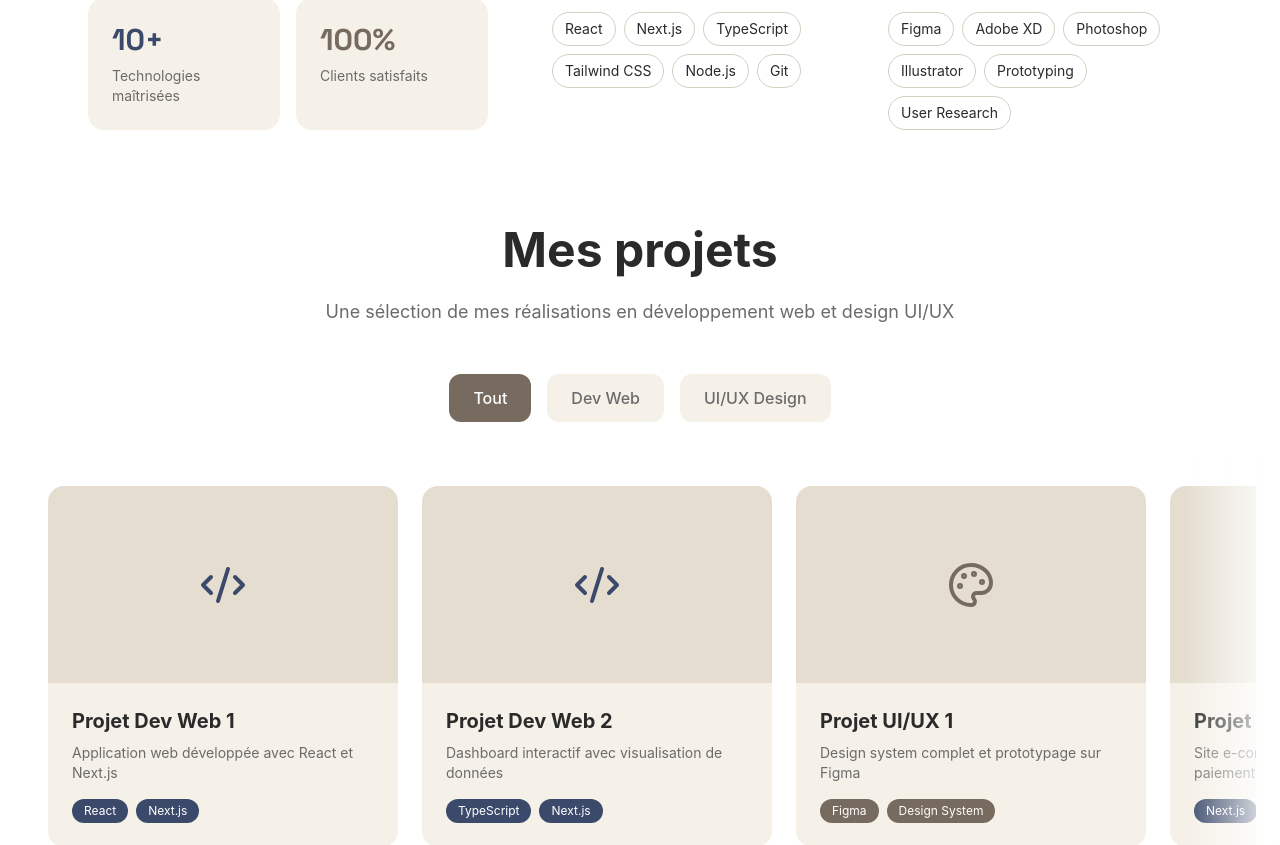
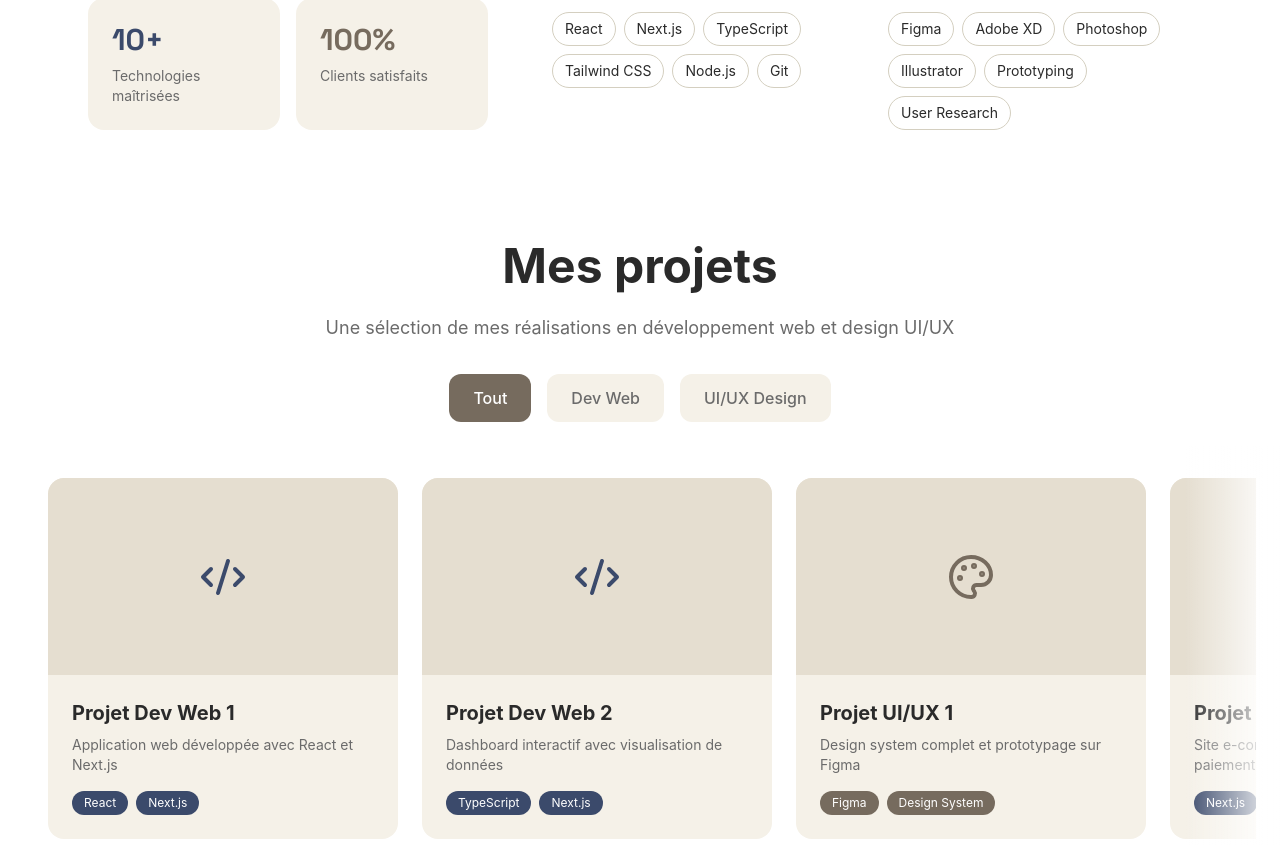
Before and after one commit to nadhirbk/portfolio, a Next.js app: page / in a window 1280 px wide. Shown: the part 1302-2147 px from the top of the page. Built offline with nearby package versions, Linux system fonts and the light colour scheme; a web font is replaced by a local one.

Commit message:
✨ Optimisation du spacing de la section Projets
- Ajustement pt-24 -> pt-20 pour meilleur alignement avec la navbar
- Réduction mb-12 -> mb-8 pour le bloc titre/sous-titre
- Réduction mb-8 -> mb-6 pour les filtres
- Amélioration de la hiérarchie visuelle et du positionnement des cartes

```diff
--- a/app/page.js
+++ b/app/page.js
@@ -752,13 +752,13 @@ export default function Portfolio() {
         {/* Section Projets */}
         <section
           id="projects"
-          className={`pt-16 pb-8 transition-colors duration-700 ${
+          className={`pt-20 pb-8 transition-colors duration-700 ${
             isDarkMode ? "bg-[#0F0F0F]" : "bg-white"
           }`}
         >
           <div className="max-w-7xl mx-auto px-6">
             {/* Titre */}
-            <div className="text-center mb-12">
+            <div className="text-center mb-8">
               <h2
                 className={`text-5xl font-bold mb-6 transition-colors duration-700 ${
                   isDarkMode ? "text-[#F5F1E8]" : "text-[#2A2A2A]"
@@ -777,7 +777,7 @@ export default function Portfolio() {
             </div>
 
             {/* Filtres */}
-            <div className="flex justify-center gap-4 mb-8">
+            <div className="flex justify-center gap-4 mb-6">
               <button
                 onClick={() => setProjectFilter("all")}
                 className={`px-6 py-3 rounded-xl transition-all duration-300 font-medium cursor-pointer ${
```
